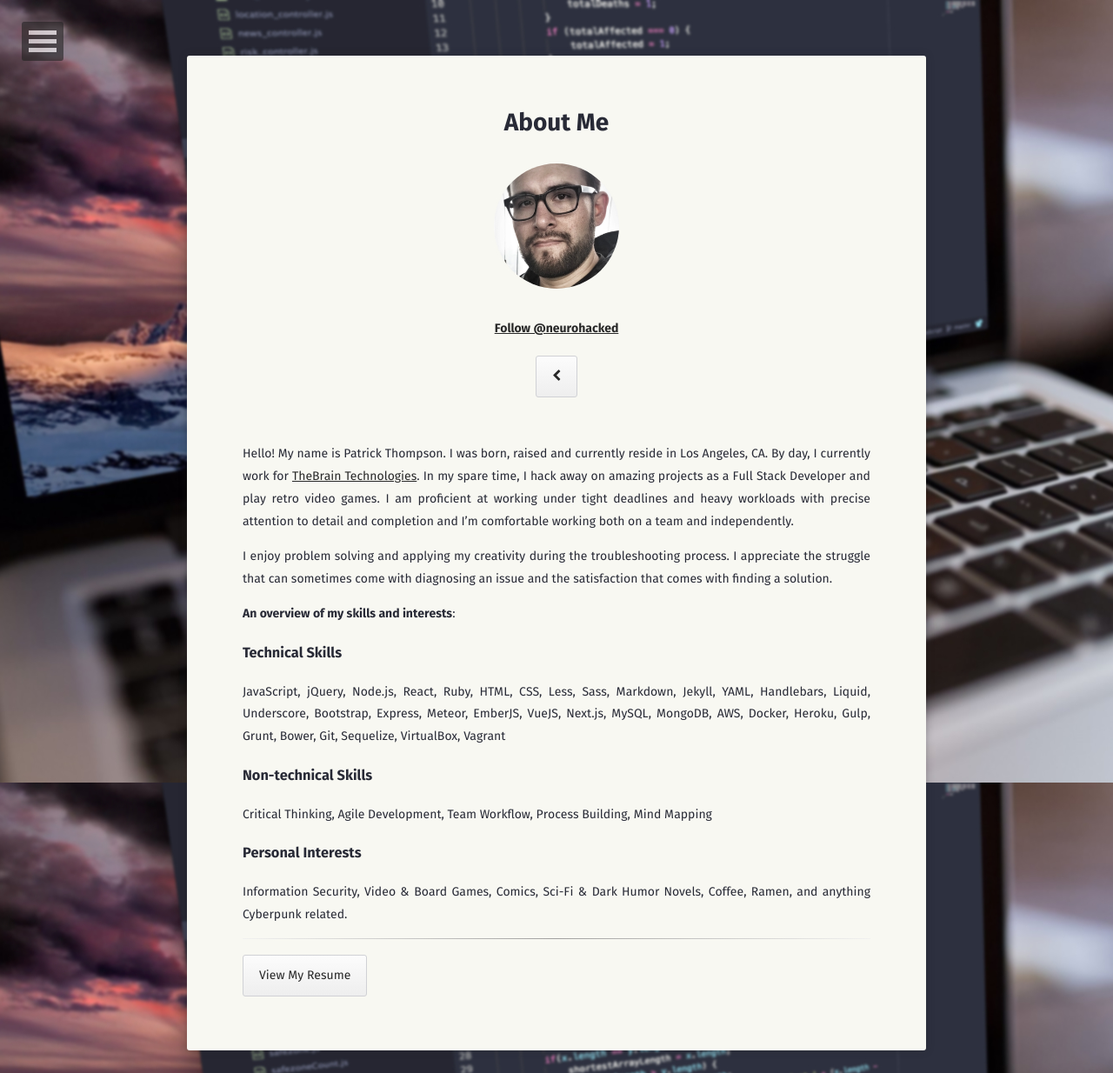
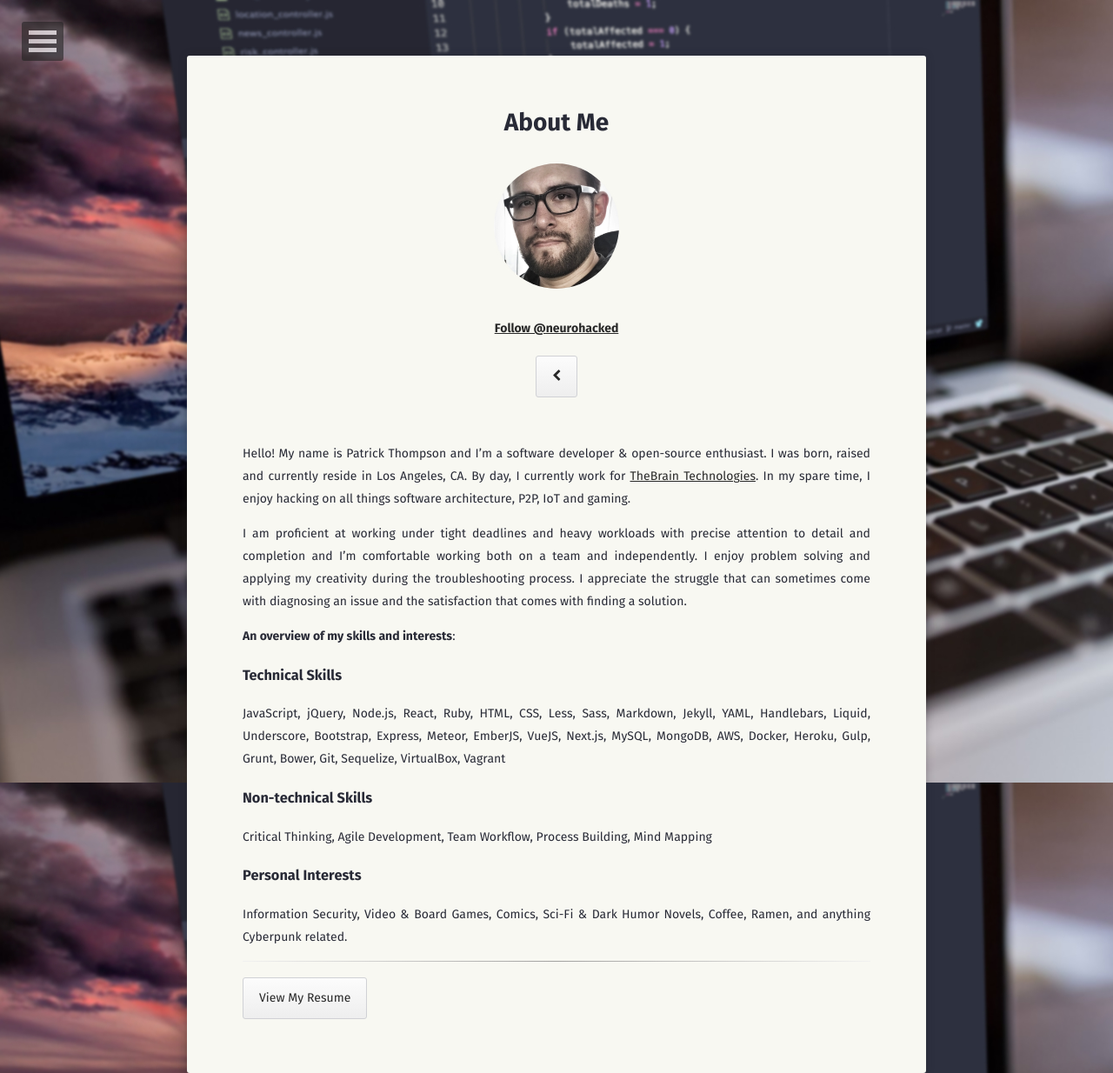
Before and after one commit to neurohacked/neurohacked.github.io, a Jekyll site: the page built from about/index.md, in a window 1280 px wide. Shown: the whole page at 87% size. Built offline with Jekyll 4.4.1, drawn with Linux system fonts in a browser that asks for light colours; some web fonts are replaced.

Commit message:
:memo: More bio fixes.

```diff
--- a/about/index.md
+++ b/about/index.md
@@ -6,9 +6,9 @@ excerpt: "Full Stack Web Developer"
 tags: [about, web developer]
 comments: false
 ---
-Hello! My name is Patrick Thompson. I was born, raised and currently reside in Los Angeles, CA. By day, I currently work for [TheBrain Technologies](http://thebrain.com). In my spare time, I hack away on amazing projects as a Full Stack Developer and play retro video games. I am proficient at working under tight deadlines and heavy workloads with precise attention to detail and completion and I'm comfortable working both on a team and independently.
+Hello! My name is Patrick Thompson and I'm a software developer & open-source enthusiast. I was born, raised and currently reside in Los Angeles, CA. By day, I currently work for [TheBrain Technologies](http://thebrain.com). In my spare time, I enjoy hacking on all things software architecture, P2P, IoT and gaming.
 
-I enjoy problem solving and applying my creativity during the troubleshooting process. I appreciate the struggle that can sometimes come with diagnosing an issue and the satisfaction that comes with finding a solution.
+I am proficient at working under tight deadlines and heavy workloads with precise attention to detail and completion and I'm comfortable working both on a team and independently. I enjoy problem solving and applying my creativity during the troubleshooting process. I appreciate the struggle that can sometimes come with diagnosing an issue and the satisfaction that comes with finding a solution.
 
 **An overview of my skills and interests**:
 
```
